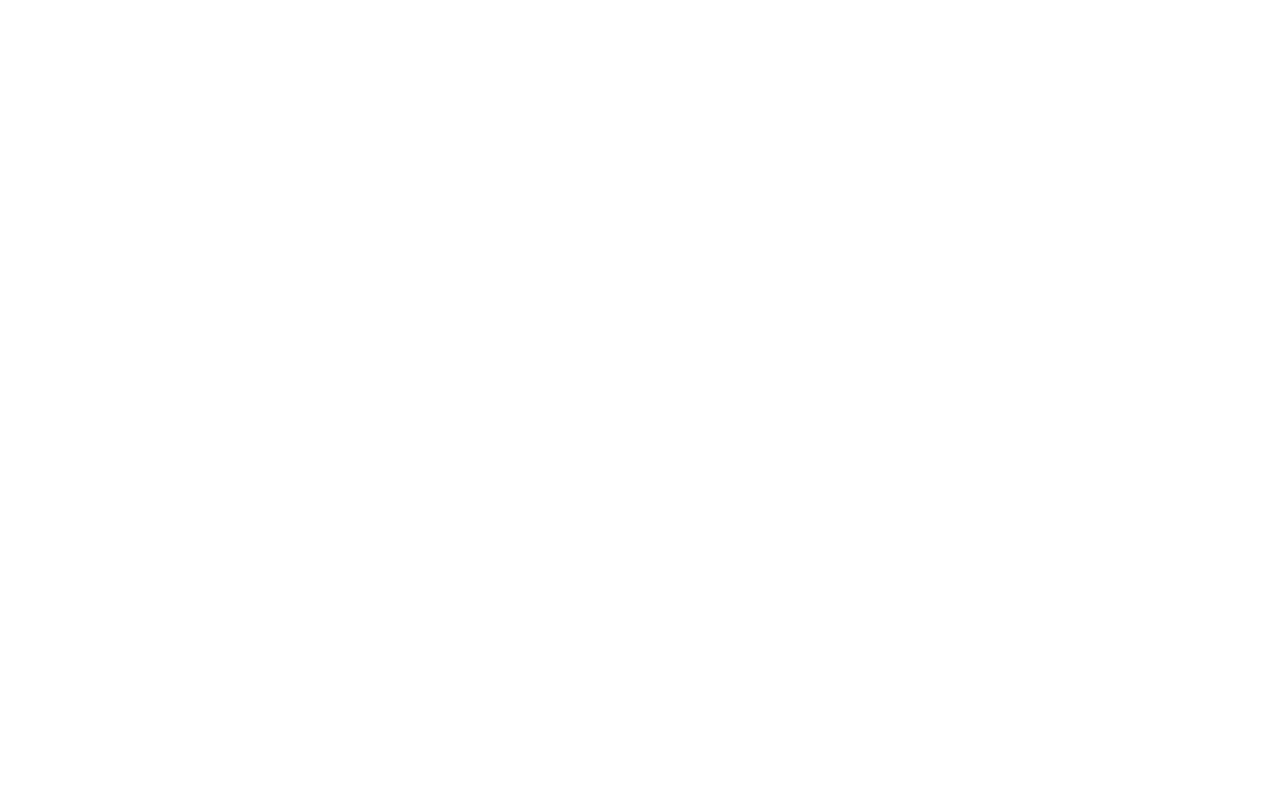
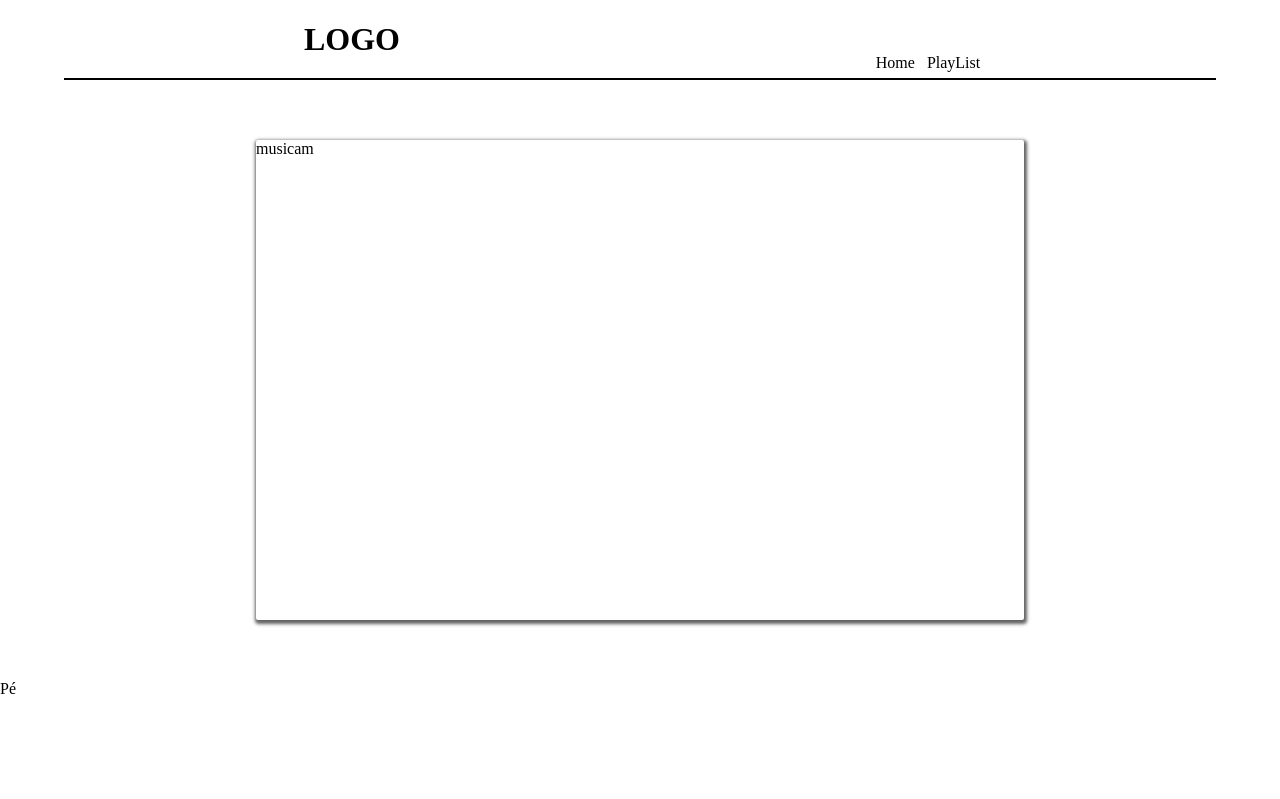
Before and after one commit to HilarioMachado/Projectos_web, a plain HTML site: page Site_Musica/index.html in a window 1280 px wide. Drawn offline with Linux system fonts and the light colour scheme.

Commit message:
layout para computador

```diff
--- a/Site_Musica/index.html
+++ b/Site_Musica/index.html
@@ -4,8 +4,23 @@
     <meta charset="UTF-8">
     <meta name="viewport" content="width=device-width, initial-scale=1.0">
     <title>Musica</title>
+    <link rel="stylesheet" href="style/estilo.css">
 </head>
 <body>
-
+    <header id="cabecalho">
+        <span id="logo"><h1>LOGO</h1></span>
+        <nav id="menu">
+            <a href="#">Home</a>
+            <a href="#">PlayList</a>
+        </nav>
+    </header>
+    <main id="corpo">
+        <section id="musica" class="caixa">
+            musicam
+        </section>
+    </main>
+    <footer id="rodape">
+        Pé
+    </footer>
 </body>
 </html>
--- /dev/null
+++ b/Site_Musica/style/estilo.css
@@ -0,0 +1,66 @@
+@charset "UTF-8";
+
+*{
+    margin: 0px;
+    padding: 0px;
+    box-sizing: border-box;
+}
+
+.caixa{
+    border-radius: 2px;
+    box-shadow: 1px 2px 3.5px 2px rgba(0, 0, 0, 0.624);
+    border: 0px;
+}
+
+/* Criando o site para computador */
+#cabecalho{
+    display: flex;
+    flex-direction: row;
+    flex-wrap: wrap;
+    border-bottom: 2px solid black;
+
+    margin: auto;
+    width: 90vw;
+    height: 10vh;
+}
+#cabecalho > #logo{
+    flex: 1 1 50%;
+    display: flex;
+    justify-content: center;
+    align-items: center;
+}
+
+#cabecalho > #menu{
+    flex: 1 1 50%;
+    display: flex;
+    justify-content: center;
+    align-items: end;
+}
+
+#cabecalho > #menu > a{
+    text-decoration: none;
+    color: unset;
+    margin: 1px;
+    padding: 5px;
+}
+
+#corpo{
+    display: flex;
+    justify-content: center;
+    align-items: center;
+    flex-wrap: wrap;
+
+    height: 75vh;
+}
+
+#corpo > #musica{
+    height: 80%;
+    width: 60%;
+}
+
+#rodape{
+    height: calc(15vh - 4px);
+}
+
+
+/* Alterando para site para o telefone */
```
